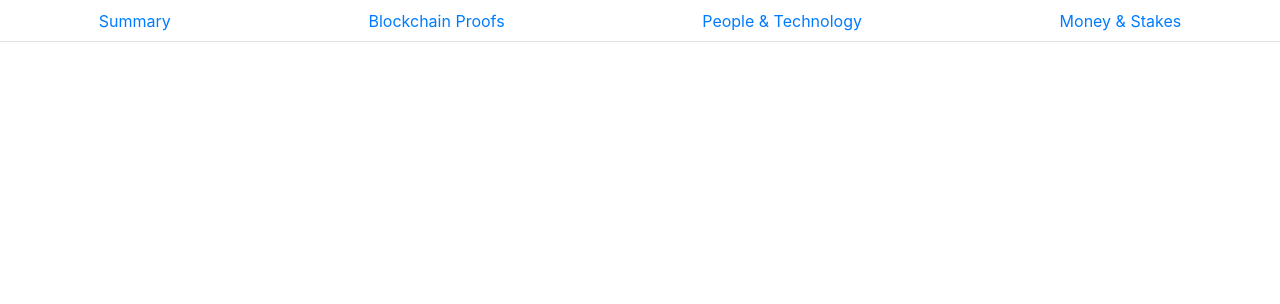
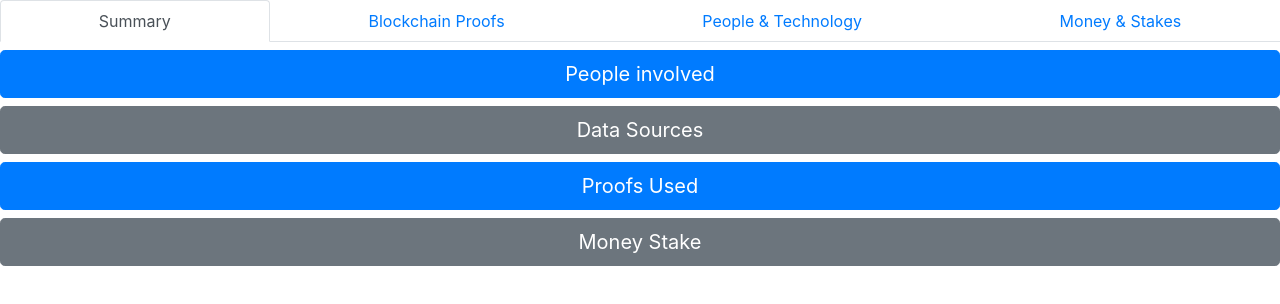
Before and after one commit to Madz96/angular-trial-app, an Angular app: page /summary in a window 1280 px wide. Shown: the top 304 px of the page. Built offline with nearby package versions, Linux system fonts and the light colour scheme.

Commit message:
Configured Tab Nav Bar

```diff
--- a/src/app/features/summary/summary.component.html
+++ b/src/app/features/summary/summary.component.html
@@ -1,3 +1,13 @@
-<p>
-  summary works!
-</p>
+<button class="btn btn-primary btn-lg btn-block" routerLinkActive="active" routerLink="peopletech">People
+  involved</button>
+
+<button type="button" class="btn btn-secondary btn-lg btn-block" routerLinkActive="active" routerLink="peopletech">Data
+  Sources</button>
+
+<button type="button" class="btn btn-primary btn-lg btn-block" routerLinkActive="active" routerLink="bcproofs">Proofs
+  Used</button>
+
+<button type="button" class="btn btn-secondary btn-lg btn-block" routerLinkActive="active" routerLink="monstakes">Money
+  Stake</button>
+
+<router-outlet></router-outlet>
--- a/src/app/shared/components/tab-nav/tab-nav.component.html
+++ b/src/app/shared/components/tab-nav/tab-nav.component.html
@@ -1,14 +1,15 @@
-<ul class="nav nav-tabs nav-fill">
+<ul class="nav nav-tabs nav-fill mb-2">
   <li class="nav-item">
-    <a class="nav-link" href="#">Summary</a>
+    <a class="nav-link" routerLinkActive="active" routerLink="summary">Summary</a>
   </li>
   <li class="nav-item">
-    <a class="nav-link" href="#">Blockchain Proofs</a>
+    <a class="nav-link" routerLinkActive="active" routerLink="bcproofs">Blockchain Proofs</a>
   </li>
   <li class="nav-item">
-    <a class="nav-link" href="#">People & Technology</a>
+    <a class="nav-link" routerLinkActive="active" routerLink="peopletech">People & Technology</a>
   </li>
   <li class="nav-item">
-    <a class="nav-link" href="#">Money & Stakes</a>
+    <a class="nav-link" routerLinkActive="active" routerLink="monstakes">Money & Stakes</a>
   </li>
 </ul>
+<router-outlet></router-outlet>
```
Also changed, not shown: src/app/app-routing.module.ts (added, +31 -0 lines), src/app/app.module.ts (+13 -15 lines), 1 other file (tests, documents, lock files or other folders).
